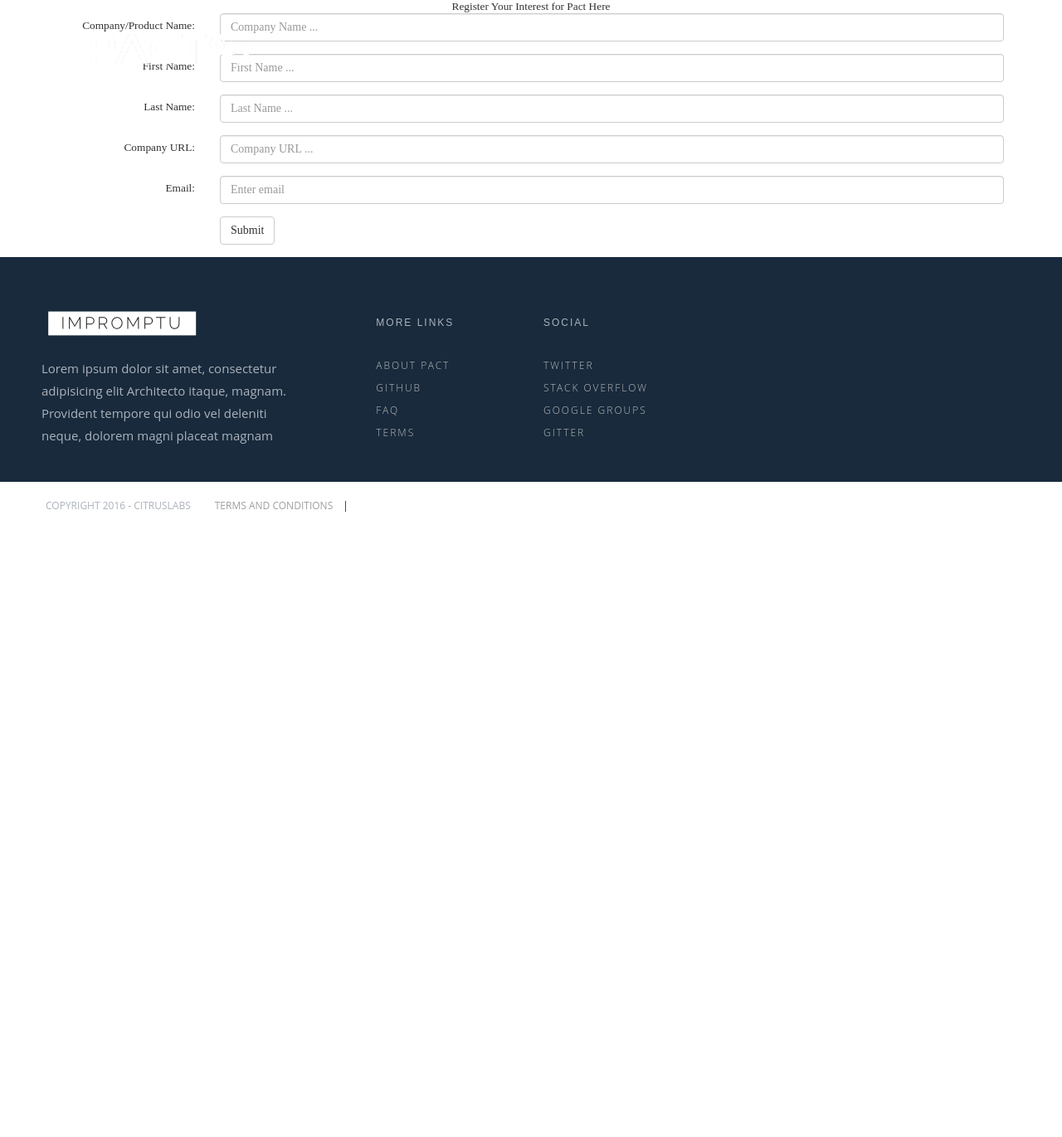
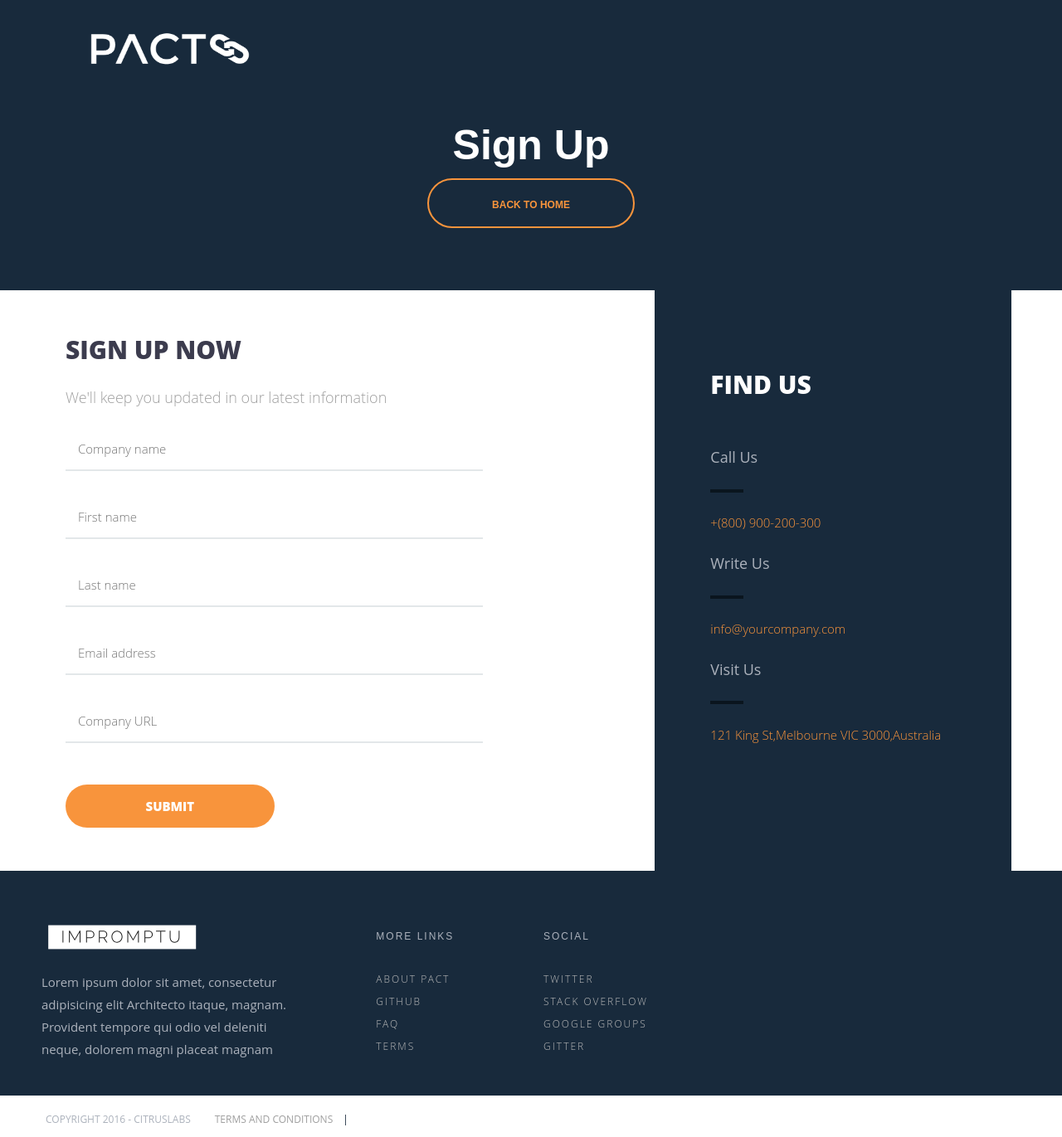
Before and after one commit to DiUS/pact-website, a Jekyll site: the page built from register.html, in a window 1280 px wide. Shown: the whole page at 83% size. Built offline with Jekyll 4.4.1, drawn with Linux system fonts in a browser that asks for light colours; nearby versions of some CDN libraries; library files that are not in the unit come from our copies; before the commit the page ends 900 px from its top, so only the background shows below that.

Commit message:
Setup placeholder for registration page

```diff
--- a/_sass/components/_color.scss
+++ b/_sass/components/_color.scss
@@ -10,8 +10,11 @@ MAIN COLOR:#32B8E9; (blue)
     background: $orange;
   }
 
-  .cnt-hero-content .cnt-btn:hover{
-    border: 1px solid $orange;
+  .cnt-hero-content .cnt-btn:hover,
+  .hero-contact .btn-outlined,
+  {
+    border: 2px solid $orange;
+
   }
   #services, #what-we-do {
     .container p.title-txt,
@@ -23,8 +26,19 @@ MAIN COLOR:#32B8E9; (blue)
 
   #benefits .main-services-content .item-all-services,
   #what-we-do .item-what-we-do,
-  .cnt-hero-content .cnt-btn:hover {
+  .cnt-hero-content .cnt-btn:hover,
+  .hero-contact .btn-outlined
+  {
     color: $orange;
+  }
+
+  #register-form input[type="text"]:focus,
+  #register-form input[type="email"]:focus {
+    border-bottom: 2px solid $orange;
+  }
+
+  .btn-primary {
+    background-color: $orange;
   }
 }
 // .template-color-pact .cnt-hero-content .cnt-btn,
--- /dev/null
+++ b/_sass/components/_register.scss
@@ -0,0 +1,206 @@
+.hero-contact {
+  padding-top: 0px;
+  padding-bottom: 0px;
+  position: relative;
+  color: #fff;
+  height: 350px;
+
+  .hero-box {
+    top: 150px;
+  }
+
+  #particles-js {
+    position: absolute;
+    width: 100%;
+    height: 100%;
+    background-color: #182a3c;
+    background-image: url("");
+    background-repeat: no-repeat;
+    background-size: cover;
+    background-position: 50% 50%;
+  }
+
+  .btn{
+    text-overflow: ellipsis;
+    vertical-align: middle;
+    display: inline-block;
+    white-space: nowrap;
+    overflow: hidden;
+  }
+  .btn-outlined{
+    height: 60px;
+    line-height: 60px;
+    border-radius: 60px;
+    font-weight: 700;
+    font-family: 'Montserrat',sans-serif;
+    text-transform: uppercase;
+    font-size:1.2rem;
+    padding: 0 35px;
+    min-width: 250px;
+  }
+  .btn-outlined:hover{
+    color: #fff;
+  }
+}
+
+#contact-sc{
+  position:relative;
+  width:100%;
+  top:0px;
+  z-index:3;
+
+  .container{
+    width:100%;
+    padding: 0;
+    margin-left: 0px;
+    margin-right: 0px;
+  }
+
+  .container h1{
+    font-family: 'Open Sans',sans-serif;
+    text-transform: uppercase;
+    font-weight: 800;
+    font-size: 3rem;
+    letter-spacing: 0px;
+    margin-top: 5%;
+    color: #3c3c4e;
+  }
+
+  .container p.bottom-txt{
+    font-family: 'Open Sans',sans-serif;
+    font-size: 1.8rem;
+    font-weight: 100;
+    margin: 5% 0% 0% 0%;
+    position: relative;
+    width: 100%;
+    color: #9f9f9f;
+  }
+}
+
+.cnt-contact-bg{
+  padding:0px 0px 0px 0px;
+}
+
+.cnt-contact-bg .contact-me{
+position: relative;
+margin-top: 2%;
+margin-left: 5%;
+}
+.cnt-contact-bg .contact-me span {
+position: relative;
+float: right;
+margin: -50px 3px 0 0;
+font: 11px/18px roboto;
+color: #E10000;
+pointer-events: none;
+}
+.cnt-contact-bg .contact-me #register-form{
+position: relative;
+margin-top: 5%;
+}
+.contact-me input[type="text"], .contact-me input[type="email"]{
+width:100%;
+padding:15px 15px;
+font-size:1.5rem;
+color: #78899f;
+font-family: 'Open Sans',sans-serif;
+font-weight: 100;
+margin:0% 0% 0% 0%;
+margin-bottom:2em;
+background:none;
+border: 0;
+border-bottom: 2px solid #E3E7E9;
+outline: 0;
+}
+
+.contact-me button {
+width: 50%;
+float: left;
+display: block;
+margin: 20px auto;
+z-index: 1;
+position: relative;
+-moz-box-sizing: border-box;
+-webkit-box-sizing: border-box;
+box-sizing: border-box;
+}
+.contact-me .btn.btn-contact {
+font-size: 1.5rem;
+height: 52px;
+padding: 0px;
+text-transform: uppercase;
+font-family: 'Open Sans',sans-serif;
+font-weight: 800;
+-webkit-border-radius: 60px;
+-moz-border-radius: 60px;
+-ms-border-radius: 60px;
+-o-border-radius: 60px;
+border-radius: 60px;
+border: none;
+-o-transition: all 0.218s;
+-moz-transition: all 0.218s;
+-webkit-transition: all 0.218s;
+transition: all 0.218s;
+cursor: pointer;
+
+}
+.contact-me textarea{
+width:100%;
+resize: none;
+padding:30px 15px;
+background:none;
+border: none;
+font-size:1.5rem;
+color: #78899f;
+font-family: 'Open Sans',sans-serif;
+font-weight: 100;
+border-bottom:2px solid #E3E7E9;
+margin:0px 0px 0px 0px;
+}
+.cnt-contact-bg .data-contact{
+position: relative;
+bottom: 0px;
+margin-left:15%;
+background: #182A3C;
+height:700px;
+width: 430px;
+}
+.cnt-contact-bg .data-contact h2{
+font-family: 'Open Sans',sans-serif;
+text-transform: uppercase;
+font-weight: 800;
+font-size: 3rem;
+position: relative;
+margin-top: 25%;
+margin-left: 10%;
+letter-spacing: 0px;
+color: #fff;
+}
+.cnt-contact-bg .data-contact i{
+font-size: 4.8rem;
+position: absolute;
+bottom: 20px;
+left: 35px;
+cursor: pointer;
+}
+
+.cnt-contact-bg .data-contact ul.data-content{
+position: relative;
+margin-left: 10%;
+margin-top: 15%;
+list-style-type: none;
+color: $orange;
+}
+.cnt-contact-bg .data-contact ul li.title-data{
+font-family: 'Open Sans',sans-serif;
+font-weight: 400;
+color: #acb2bc;
+font-size: 1.8rem;
+}
+.cnt-contact-bg .data-contact ul li{
+position: relative;
+margin-top: 8%;
+font-weight: 100;
+font-size: 1.5rem;
+font-family: 'Open Sans',sans-serif;
+}
--- a/css/main.scss
+++ b/css/main.scss
@@ -12,10 +12,11 @@
 @import "components/color";
 
 @import "components/header";
-@import "components/hero";
+@import "components/hero-homepage";
 @import "components/what-we-do";
 @import "components/benefits";
 @import "components/services";
+@import "components/register";
 // @import "components/page";
 @import "components/footer";
 @import "../assets/theme_css/pe-icon-7-stroke.css"
--- a/register.html
+++ b/register.html
@@ -2,54 +2,79 @@
 layout: default
 title: home
 ---
-	<section>
-	<div>
 
-		<h2 class="text-center">Register Your Interest for Pact Here</h2>
-
+<section id="hero" class="hero-contact">
+	<div id="particles-js">
+		<div class="cnt-herocontact-content">
+			<div class="hero-box">
 				<div class="container">
-	<form class="form-horizontal" id="register-form">
-		<div class="form-group">
-		<label class="control-label col-sm-2" for="company_name">Company/Product Name:</label>
-
-			<div class="col-sm-10">
-				<input type="text" class="form-control" id="company_name" placeholder="Company Name ...">
+					<div class="hero-text align-center">
+						<h1>Sign Up</h1>
+						<div class="col-xs-12 col-sm-12 col-md-12 col-lg-12 action-started">
+							<a href="index.html" class="btn btn-outlined">Back to Home</a>
 						</div>
 					</div>
-		<div class="form-group">
-		<label class="control-label col-sm-2" for="first_name">First Name:</label>
-			<div class="col-sm-10">
-				<input type="text" class="form-control" id="first_name" placeholder="First Name ...">
 				</div>
 			</div>
-		<div class="form-group">
-		<label class="control-label col-sm-2" for="last_name">Last Name:</label>
-			<div class="col-sm-10">
-				<input type="text" class="form-control" id="last_name" placeholder="Last Name ...">
+		</div>
+		<!-- //.cnt-herocontact-content -->
+	</div>
+</section>
+<section id="contact-sc">
+	<div class="cnt-contact-bg">
+		<div class="container">
+			<!-- contact-me -->
+			<div class="row">
+				<div class="col-lg-12">
+					<div class="col-xs-12 col-lg-5 contact-me">
+						<h1>SIGN UP NOW</h1>
+						<p class="bottom-txt">We'll keep you updated in our latest information</p>
+						<div id="answers"></div>
+						<form id="register-form" name="register-form" method="post" action="#">
+							<fieldset>
+								<p>
+									<input id="company_name" class="textbox" name="company_name" minlength="2" type="text" placeholder="Company name" tabindex="1" pattern="[a-zA-Z][a-zA-Z0-9\s]*" />
+								</p>
+								<p>
+									<input id="first_name" class="textbox" name="name" minlength="2" type="text" placeholder="First name" required tabindex="1" pattern="[a-zA-Z][a-zA-Z0-9\s]*" title="Please enter your first name" />
+								</p>
+								<p>
+									<input id="last_name" class="textbox" name="name" minlength="2" type="text" placeholder="Last name" required tabindex="1" pattern="[a-zA-Z][a-zA-Z0-9\s]*" title="Please enter your last name" />
+								</p>
+								<p>
+									<input type="email" id="email" name="email" class="textbox" placeholder="Email address" spellcheck="false" required tabindex="2" />
+								</p>
+								<p>
+									<input type="text" id="company_url" name="company_url" class="textbox" placeholder="Company URL" spellcheck="false" required tabindex="2" />
+								</p>
+								<p>
+									<button class="btn btn-lg btn-primary btn-block btn-contact" type="submit">Submit</button>
+								</p>
+							</fieldset>
+						</form>
+					</div>
+					<!-- //.contact-me -->
+					<div class="col-xs-12 col-lg-5 data-contact animated bounce">
+						<div class="col-lg-12">
+							<h2>Find Us</h2>
+							<ul class="data-content">
+								<li class="title-data">Call Us</li>
+								<li class="contact-separator"></li>
+								<li>+(800) 900-200-300</li>
+								<li class="title-data">Write Us</li>
+								<li class="contact-separator"></li>
+								<li>info@yourcompany.com</li>
+								<li class="title-data">Visit Us</li>
+								<li class="contact-separator"></li>
+								<li>121 King St,Melbourne VIC 3000,Australia</li>
+							</ul>
 						</div>
 					</div>
-		<div class="form-group">
-		<label class="control-label col-sm-2" for="company_url">Company URL:</label>
-			<div class="col-sm-10">
-				<input type="url" class="form-control" id="company_url" placeholder="Company URL ...">
 				</div>
 			</div>
-
-		<div class="form-group">
-			<label class="control-label col-sm-2" for="email">Email:</label>
-			<div class="col-sm-10">
-				<input type="email" class="form-control" id="email" placeholder="Enter email">
+			<!-- //.row -->
 		</div>
+		<!-- //.container-->
 	</div>
-
-		<div class="form-group">
-			<div class="col-sm-offset-2 col-sm-10">
-				<button type="submit" id="submit-button" class="btn btn-default">Submit</button>
-			</div>
-		</div>
-	</form>
-	</div>
-
-	</div>
-
+	<!-- //.cnt-contact-bg -->
 </section>
```
Also changed, not shown: _sass/components/_hero-homepage.scss (renamed from _sass/components/_hero.scss). Lines whose indentation alone changed are shown as unchanged.
